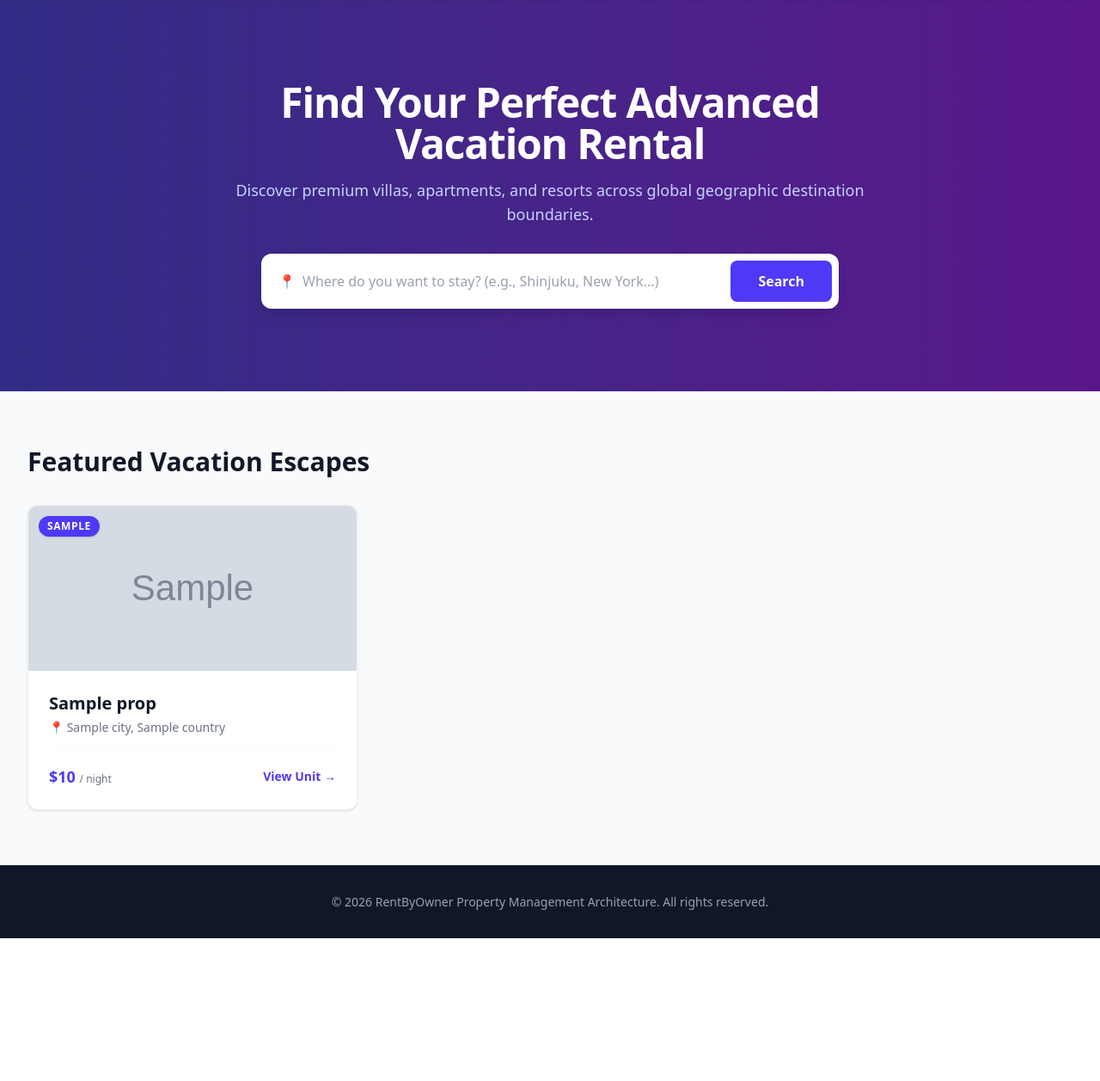
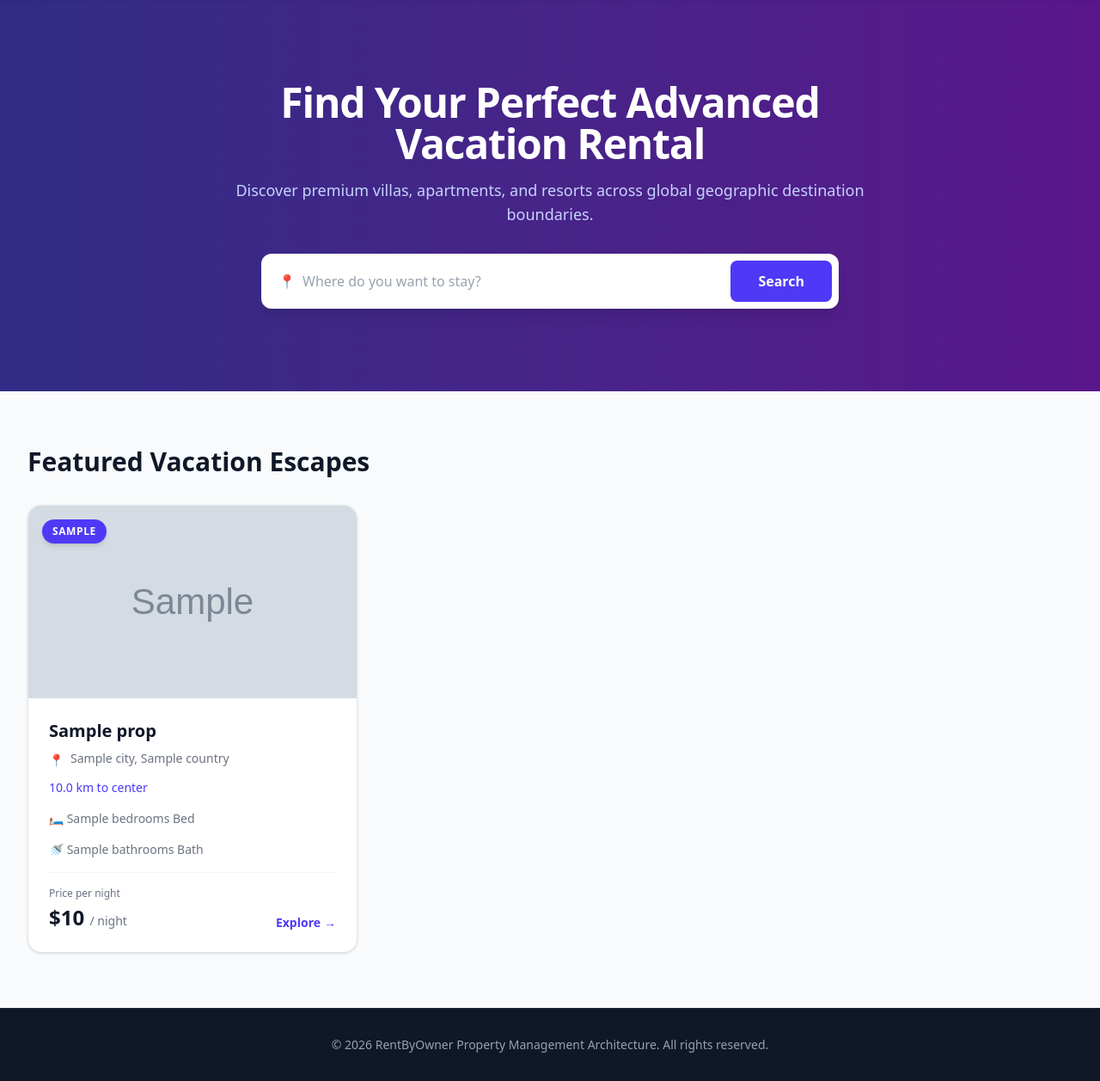
Before and after one commit to Fail2/vacation-rental, a Django app: template property_app/templates/property_app/homepage.html in a window 1280 px wide. Shown: the part 65-1322 px from the top of the page at 86% size. Before the commit the page ends 1156 px from the top, so only its background shows below. Run offline with Django 5.2, Linux system fonts and the light colour scheme; the template is opened without the code that fills it: most values are stand-ins (such as "Sample title", 1, 10 or a date in 2020); grey boxes marked "Sample" are stand-in pictures.

Commit message:
feat: add location autocomplete and reusable property cards

```diff
--- a/core/settings.py
+++ b/core/settings.py
@@ -126,6 +126,10 @@ USE_TZ = True
 
 STATIC_URL = 'static/'
 
+STATICFILES_DIRS = [
+    BASE_DIR / 'static',
+]
+
 
 # Email
 # https://docs.djangoproject.com/en/6.1/topics/email/#topic-email-configuration
--- a/property_app/templates/property_app/homepage.html
+++ b/property_app/templates/property_app/homepage.html
@@ -1,11 +1,14 @@
 {% extends 'property_app/base.html' %}
+{% load static %}
 
 {% block content %}
-<div class="relative bg-gradient-to-r class from-indigo-900 to-purple-900 py-24 px-4 sm:px-6 lg:px-8 text-center">
+<div class="relative bg-gradient-to-r from-indigo-900 to-purple-900 py-24 px-4 sm:px-6 lg:px-8 text-center">
     <div class="max-w-3xl mx-auto">
+
         <h1 class="text-4xl sm:text-5xl font-extrabold text-white tracking-tight mb-4">
             Find Your Perfect Advanced Vacation Rental
         </h1>
+
         <p class="text-lg text-indigo-200 mb-8">
             Discover premium villas, apartments, and resorts across global geographic destination boundaries.
         </p>
@@ -13,50 +16,49 @@
         <form action="{% url 'property_app:property_search' %}" method="GET"
             class="bg-white p-2 rounded-xl shadow-lg flex flex-col sm:flex-row gap-2 max-w-2xl mx-auto">
             <div class="flex-grow relative">
-                <span class="absolute inset-y-0 left-0 pl-3 flex items-center text-gray-400">📍</span>
-                <input type="text" name="search" placeholder="Where do you want to stay? (e.g., Shinjuku, New York...)"
+
+                <span class="absolute inset-y-0 left-0 pl-3 flex items-center text-gray-400">
+                    📍
+                </span>
+
+                <input type="text" name="search" id="location-search" placeholder="Where do you want to stay?"
                     class="w-full pl-10 pr-3 py-3 rounded-lg text-gray-900 placeholder-gray-400 focus:outline-none focus:ring-2 focus:ring-indigo-500 font-medium"
-                    required>
+                    autocomplete="off" required>
+
+
+                <ul id="location-results"
+                    class="absolute top-full left-0 right-0 mt-2 bg-white rounded-lg shadow-lg border border-gray-200 z-50 text-left hidden max-h-64 overflow-y-auto">
+                </ul>
+
             </div>
+
             <button type="submit"
                 class="bg-indigo-600 text-white font-semibold px-8 py-3 rounded-lg hover:bg-indigo-700 transition duration-150 ease-in-out">
                 Search
             </button>
         </form>
+
+        <script src="{% static 'js/location_autocomplete.js' %}"></script>
+
     </div>
 </div>
 
 <div class="max-w-7xl mx-auto px-4 sm:px-6 lg:px-8 py-16">
-    <h2 class="text-3xl font-bold text-gray-900 mb-8">Featured Vacation Escapes</h2>
+
+    <h2 class="text-3xl font-bold text-gray-900 mb-8">
+        Featured Vacation Escapes
+    </h2>
+
     <div class="grid grid-cols-1 sm:grid-cols-2 lg:grid-cols-3 gap-8">
+
         {% for prop in properties %}
-        <div class="bg-white rounded-xl shadow-sm border border-gray-100 overflow-hidden hover:shadow-md transition">
-            <div class="h-48 bg-gray-200 relative">
-                {% if prop.images.all %}
-                <img src="{{ prop.images.all.0.image.url }}" alt="{{ prop.title }}" class="w-full h-full object-cover">
-                {% else %}
-                <div class="w-full h-full flex items-center justify-center text-gray-400 text-sm">No Photo Uploaded
-                </div>
-                {% endif %}
-                <span
-                    class="absolute top-3 left-3 bg-indigo-600 text-white text-xs font-bold uppercase tracking-wider px-2.5 py-1 rounded-full shadow">
-                    {{ prop.property_type }}
-                </span>
-            </div>
-            <div class="p-6">
-                <h3 class="text-xl font-bold text-gray-900 truncate mb-1">{{ prop.title }}</h3>
-                <p class="text-sm text-gray-500 mb-4">📍 {{ prop.location.city }}, {{ prop.location.country }}</p>
-                <div class="flex items-center justify-between pt-4 border-t border-gray-50">
-                    <span class="text-lg font-extrabold text-indigo-600">${{ prop.price }} <span
-                            class="text-xs text-gray-500 font-normal">/ night</span></span>
-                    <a href="{% url 'property_app:property_detail' prop.slug %}"
-                        class="text-sm font-semibold text-indigo-600 hover:text-indigo-800">View Unit &rarr;</a>
-                </div>
-            </div>
-        </div>
+        {% include "property_app/property_card.html" with prop=prop %}
         {% empty %}
-        <p class="text-gray-500 text-center col-span-full">No rental nodes loaded into database tables yet.</p>
+        <p class="text-gray-500 text-center col-span-full">
+            No rental properties available yet.
+        </p>
         {% endfor %}
+
     </div>
 </div>
 {% endblock %}
--- /dev/null
+++ b/property_app/templates/property_app/property_card.html
@@ -0,0 +1,75 @@
+{% comment %}
+Reusable property card.
+Required: prop
+Optional: prop.distance
+{% endcomment %}
+
+<a href="{% url 'property_app:property_detail' prop.slug %}"
+    class="group block h-full rounded-2xl cursor-pointer transition-transform duration-300 ease-in-out hover:scale-105 hover:shadow-xl focus:outline-none focus-visible:ring-2 focus-visible:ring-indigo-500 focus-visible:ring-offset-4">
+    <div
+        class="h-full bg-white rounded-2xl shadow-sm border border-gray-200 overflow-hidden transition-colors duration-300 group-hover:border-indigo-200">
+
+        <div class="h-56 bg-gray-200 relative overflow-hidden">
+
+            {% with image=prop.images.all|first %}
+            {% if image %}
+            <img src="{{ image.image.url }}" alt="{{ prop.title }}" loading="lazy"
+                class="w-full h-full object-cover transition-transform duration-500 ease-out group-hover:scale-110">
+            {% else %}
+            <div class="w-full h-full flex items-center justify-center text-gray-400 text-sm">
+                No Photo Available
+            </div>
+            {% endif %}
+            {% endwith %}
+
+            <div class="absolute inset-0 bg-black/0 transition-colors duration-300 group-hover:bg-black/10"></div>
+
+            <span
+                class="absolute top-4 left-4 bg-indigo-600 text-white text-xs font-bold uppercase tracking-wider px-3 py-1.5 rounded-full shadow-md">
+                {{ prop.property_type }}
+            </span>
+        </div>
+
+        <div class="p-5 sm:p-6">
+
+            <h3
+                class="text-lg sm:text-xl font-bold text-gray-900 mb-2 truncate transition-colors duration-200 group-hover:text-indigo-700">
+                {{ prop.title }}
+            </h3>
+
+            <div class="flex items-start gap-2 text-sm text-gray-500 mb-3">
+                <span class="mt-0.5">📍</span>
+                <p>{{ prop.location.city }}, {{ prop.location.country }}</p>
+            </div>
+
+            <p class="text-sm text-indigo-600 font-medium mb-4">
+                {% if prop.distance != None and prop.distance is not None %}
+                {{ prop.distance.km|floatformat:1 }} km to center
+                {% else %}
+                Distance unavailable
+                {% endif %}
+            </p>
+
+            <div class="flex flex-wrap gap-4 text-sm font-medium text-gray-500 mb-4">
+                <span>🛏️ {{ prop.bedrooms }} Bed</span>
+                <span>🚿 {{ prop.bathrooms }} Bath</span>
+            </div>
+
+            <div class="flex items-end justify-between gap-3 pt-4 border-t border-gray-100">
+                <div>
+                    <p class="text-xs text-gray-500 mb-1">Price per night</p>
+                    <p class="text-2xl font-extrabold text-gray-900">
+                        ${{ prop.price }}
+                        <span class="text-sm font-normal text-gray-500">/ night</span>
+                    </p>
+                </div>
+
+                <span
+                    class="shrink-0 inline-flex items-center gap-1 text-sm font-semibold text-indigo-600 transition-transform duration-200 group-hover:translate-x-1">
+                    Explore <span>→</span>
+                </span>
+            </div>
+
+        </div>
+    </div>
+</a>
--- /dev/null
+++ b/static/js/location_autocomplete.js
@@ -0,0 +1,93 @@
+
+document.addEventListener("DOMContentLoaded", () => {
+    const searchInput = document.getElementById("location-search");
+    const resultsList = document.getElementById("location-results");
+
+    if (!searchInput || !resultsList) {
+        return;
+    }
+
+    let debounceTimer;
+    let activeController;
+
+    function hideResults() {
+        resultsList.replaceChildren();
+        resultsList.classList.add("hidden");
+    }
+
+    searchInput.addEventListener("input", () => {
+        const query = searchInput.value.trim();
+
+        clearTimeout(debounceTimer);
+
+        if (activeController) {
+            activeController.abort();
+        }
+
+        hideResults();
+
+        if (query.length < 2) {
+            return;
+        }
+
+        debounceTimer = setTimeout(async () => {
+            activeController = new AbortController();
+
+            try {
+                const response = await fetch(
+                    `/api/autocomplete/?q=${encodeURIComponent(query)}`,
+                    { signal: activeController.signal }
+                );
+
+                if (!response.ok) {
+                    throw new Error("Autocomplete request failed");
+                }
+
+                const locations = await response.json();
+
+                if (searchInput.value.trim() !== query) {
+                    return;
+                }
+
+                resultsList.replaceChildren();
+
+                locations.forEach((location) => {
+                    const item = document.createElement("li");
+                    const option = document.createElement("button");
+
+                    option.type = "button";
+                    option.className =
+                        "block w-full px-4 py-3 text-left text-gray-800 hover:bg-indigo-50";
+
+                    option.textContent =
+                        `${location.name} (${location.country})`;
+
+                    option.addEventListener("click", () => {
+                        searchInput.value = location.name;
+                        hideResults();
+                    });
+
+                    item.appendChild(option);
+                    resultsList.appendChild(item);
+                });
+
+                if (locations.length > 0) {
+                    resultsList.classList.remove("hidden");
+                }
+            } catch (error) {
+                if (error.name !== "AbortError") {
+                    console.error("Location autocomplete error:", error);
+                }
+            }
+        }, 300);
+    });
+
+    document.addEventListener("click", (event) => {
+        if (
+            !searchInput.contains(event.target) &&
+            !resultsList.contains(event.target)
+        ) {
+            hideResults();
+        }
+    });
+});
```
Also changed, not shown: property_app/templates/property_app/search_results.html (+31 -41 lines), property_app/views.py (+9 -9 lines).
